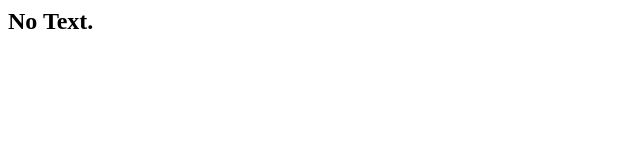
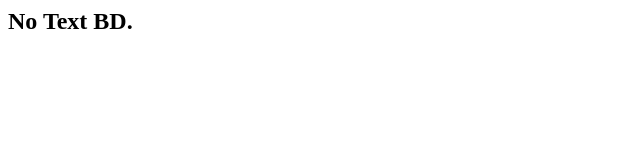
Before and after one commit to Shahjalal2075/set, a plain HTML site: page index.html in a window 1280 px wide. Shown: the full height of the page, 0-640 px from the left. Drawn offline with Linux system fonts and the light colour scheme.

Commit message:
Update index.html

```diff
--- a/index.html
+++ b/index.html
@@ -1 +1 @@
-<h2>No Text.</h2>
+<h2>No Text BD.</h2>
```
